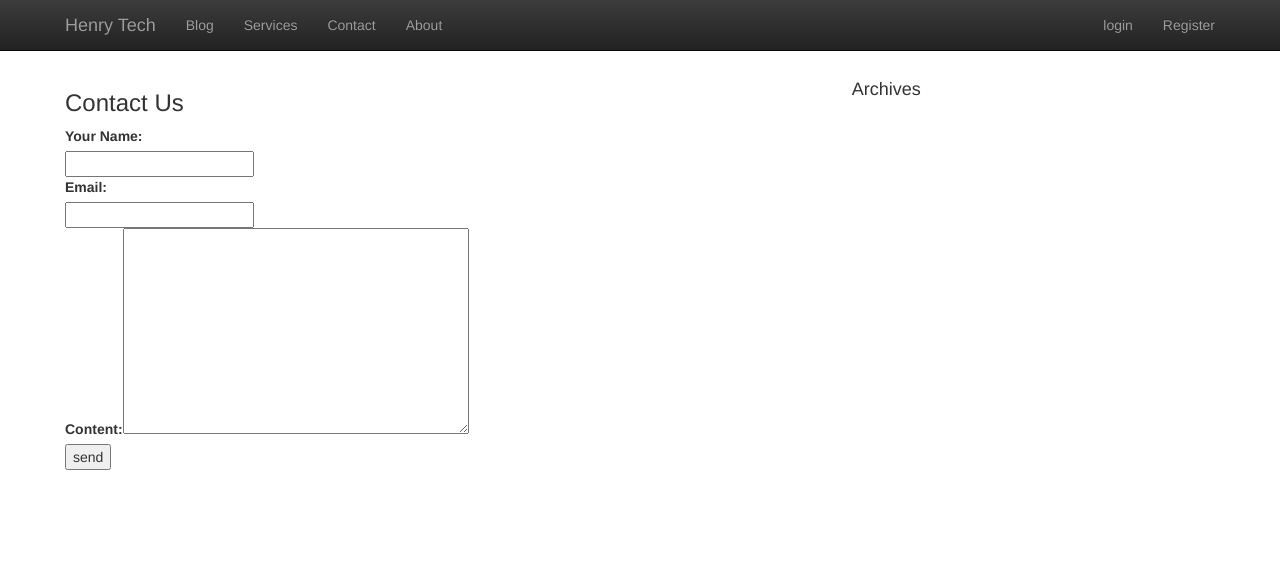
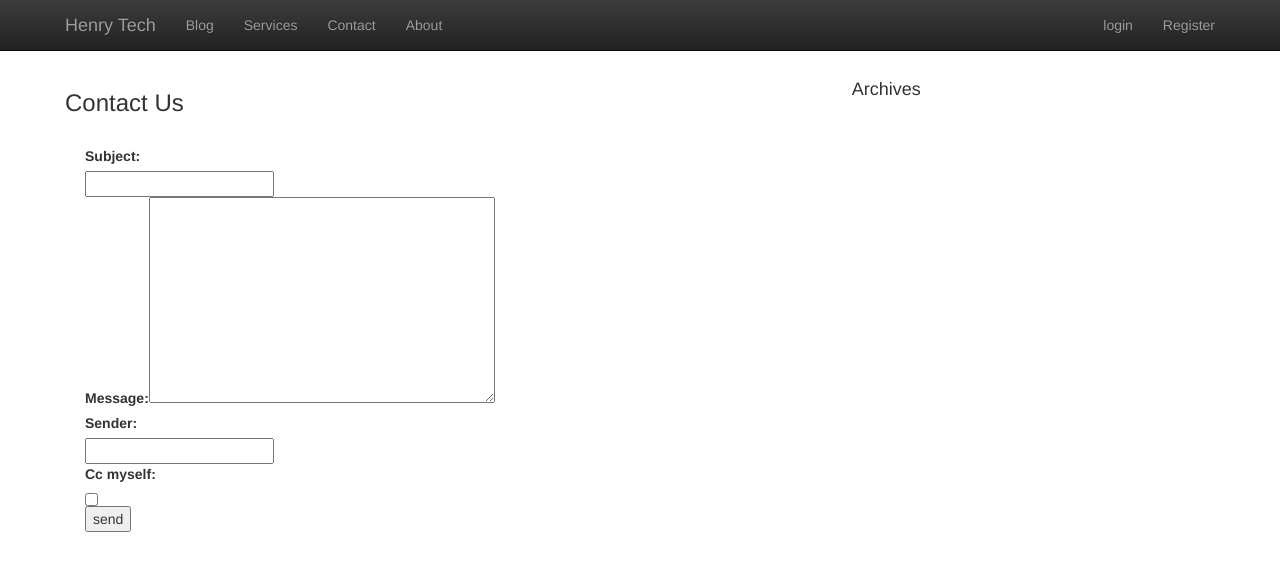
Before and after one commit to henrymbuguak/-Dynamic-Blogging-System-Created-Using-Django-Web-Framework, a Django app: page /contact/ in a window 1280 px wide. Shown: the top 571 px of the page. Run offline with Django 3.2, Linux system fonts and the light colour scheme; some libraries are stand-ins or nearby versions.

Commit message:
Added Contact form that is functional

```diff
--- a/klab/forms.py
+++ b/klab/forms.py
@@ -39,6 +39,7 @@ class RegistrationForm(forms.Form):
         raise forms.ValidationError('Username is already taken.')
 
 class ContactForm(forms.Form):
-    contact_name = forms.CharField(label= 'Your Name', max_length = 30)
-    contact_email = forms.EmailField(label = 'Email')
-    content = forms.CharField(required=True, widget=forms.Textarea())
+    subject = forms.CharField(max_length = 100)
+    message = forms.CharField(widget=forms.Textarea)
+    sender = forms.EmailField()
+    cc_myself = forms.BooleanField(required = False)
--- a/klab/models.py
+++ b/klab/models.py
@@ -2,6 +2,8 @@ from __future__ import unicode_literals
 
 from django.db import models
 from django.utils import timezone
+
+
 
 class Post(models.Model):
     author = models.ForeignKey('auth.user')
--- a/klab/static/dist/css/klab.css
+++ b/klab/static/dist/css/klab.css
@@ -1,3 +1,8 @@
 input {
     display: block;
 }
+form {
+    width:450px;
+    padding: 20px;
+    border: 0px solid #270644;
+}
--- a/klab/templates/klab/contact_page.html
+++ b/klab/templates/klab/contact_page.html
@@ -4,10 +4,10 @@
 <div class="header">
     <h3>Contact Us</h3>
 </div>
-<form method="post" action="">
+<form method="post" action=".">
     {% csrf_token %}
-    {{ form }}
-    <input type="button" value="send">
+    {{ form.as_table }}
+    <input type="submit" value="send">
 </form>
 
 {% endblock %}
--- a/klab/urls.py
+++ b/klab/urls.py
@@ -12,4 +12,5 @@ urlpatterns = [
     url(r'^accounts/register/$', views.register_page),
     url(r'^register/success/$', TemplateView.as_view(template_name='registration/register_success.html')),
     url(r'^contact/$', views.contact_page),
+    url(r'^contact/success/$', TemplateView.as_view(template_name='klab/message.html'))
 ]
--- a/klab/views.py
+++ b/klab/views.py
@@ -1,6 +1,7 @@
 from django.shortcuts import render, get_object_or_404
 from django.http import HttpResponseRedirect
 from django.contrib.auth import logout
+from django.core.mail import send_mail
 
 from django.template import Context, RequestContext
 from django.template.loader import get_template
@@ -64,11 +65,16 @@ def contact_page(request):
     if request.method =='POST':
         form = ContactForm(request.POST)
         if form.is_valid():
-            contact_name = form.cleaned_data['contact_name'],
-            contact_email = form.cleaned_data['contact_email'],
-            content = form.cleaned_data['content']
+            subject = form.cleaned_data['subject']
+            message = form.cleaned_data['message']
+            sender = form.cleaned_data['sender']
+            cc_myself = form.cleaned_data['cc_myself']
+            recipients = ['info@example.com']
+            if cc_myself:
+                recipients.append(sender)
+                send_mail(subject, message, sender, recipients)
 
-            return HttpResponseRedirect('klab/message.html')
+            return HttpResponseRedirect( '/contact/success/')
     else:
         form = ContactForm()
     variables = RequestContext(request, {
```
Also changed, not shown: klab/migrations/0002_auto_20161003_0944.py (added), klab/migrations/0003_auto_20161003_1204.py (added), klab/migrations/0004_auto_20161003_1208.py (added), 9 other files.
